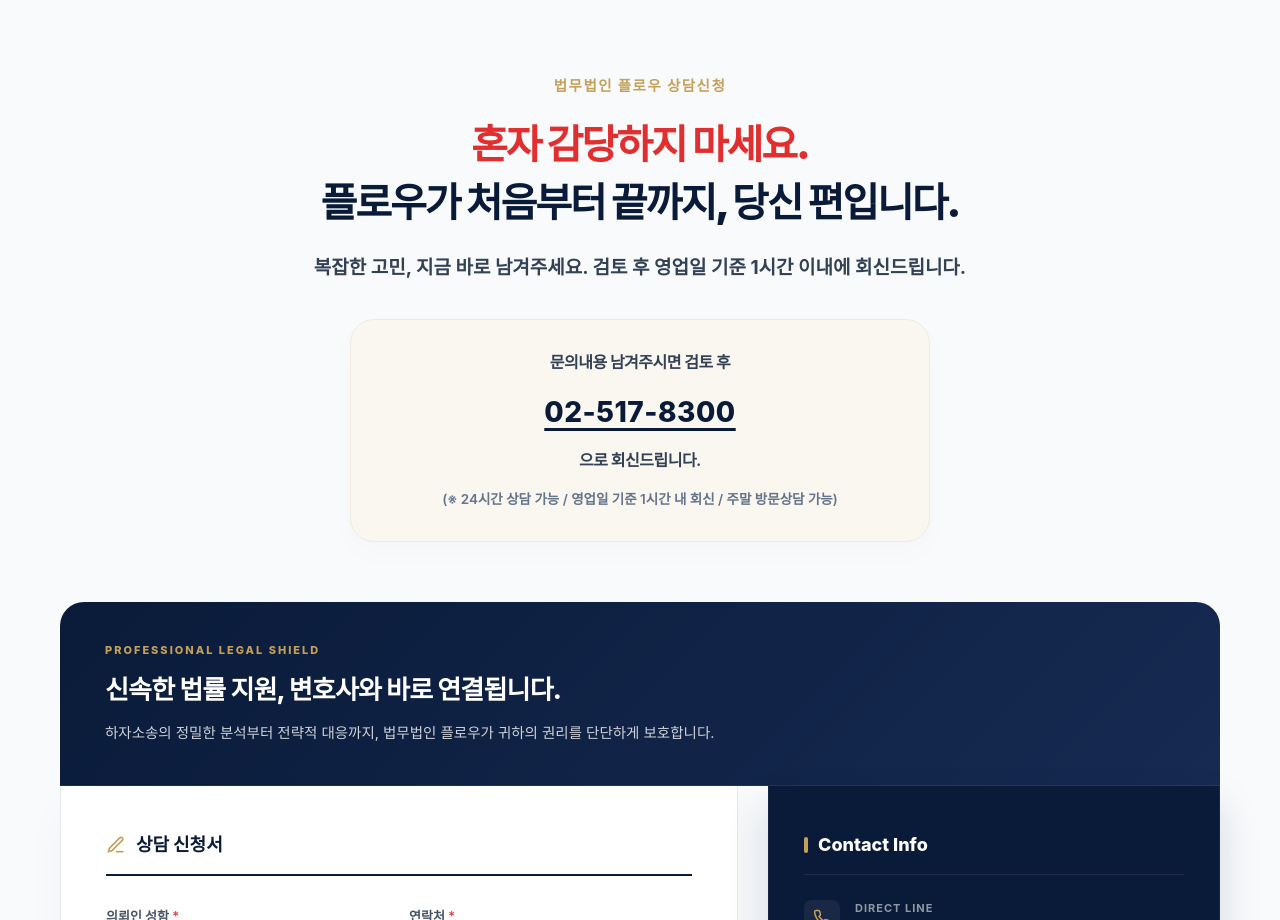
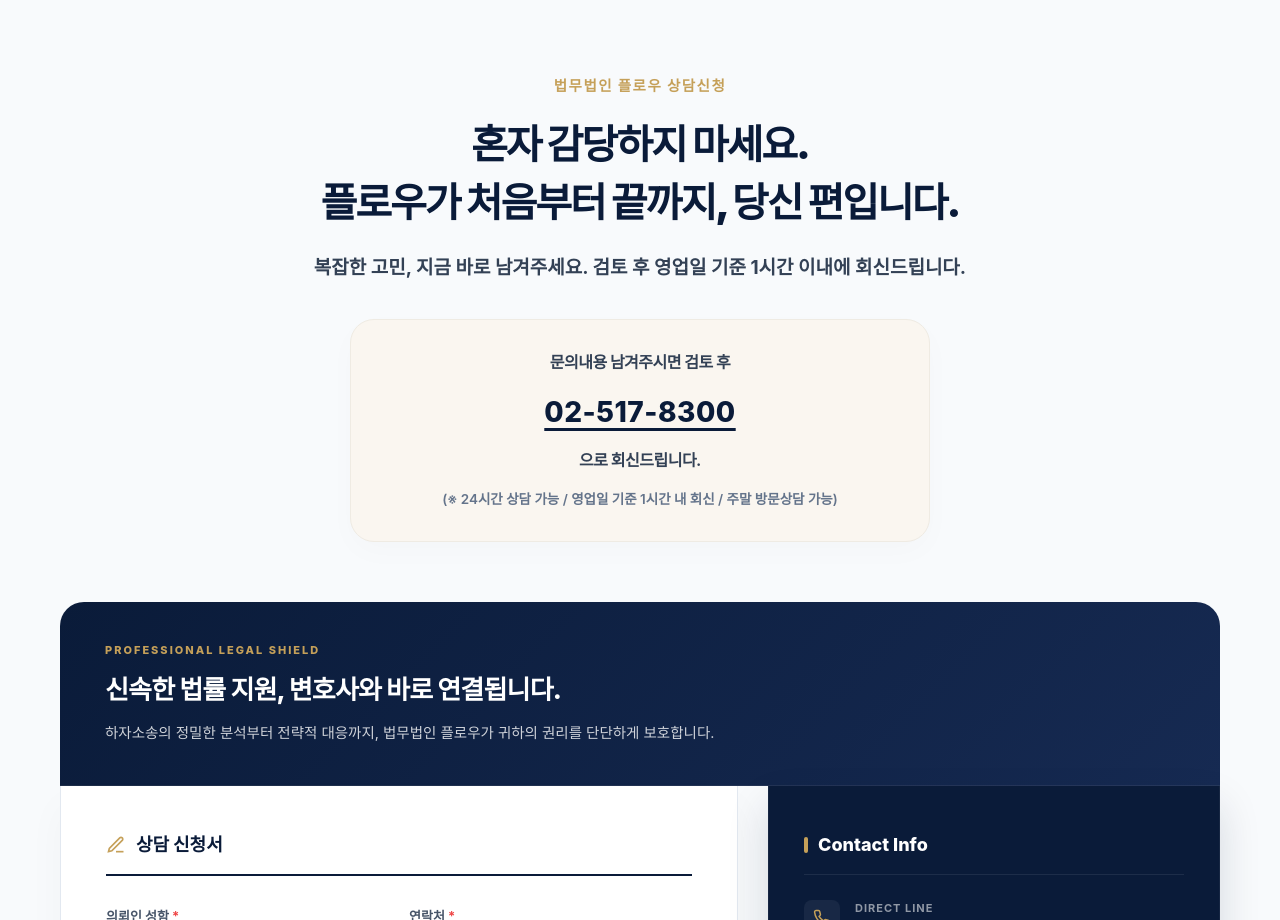
Before and after one commit to 2026flowlaw-cpu/flow, a Next.js app: page /about/location in a window 1280 px wide. Shown: the part 3940-4860 px from the top of the page. Built offline with nearby package versions, Linux system fonts and the light colour scheme; no server answers.

Commit message:
Change sloganRed to Deep Navy for complete elegant brand integration

```diff
--- a/src/components/Location/InquiryForm/InquiryForm.module.css
+++ b/src/components/Location/InquiryForm/InquiryForm.module.css
@@ -42,7 +42,7 @@
 }
 
 .sloganRed {
-  color: #e12e2e; /* Brilliant Vivid Red (Matches mockup exactly for high contrast & impact) */
+  color: #0A1B39; /* Changed from red to Deep Navy for clean, high-end tone and manner */
 }
 
 .sloganDesc {
```
